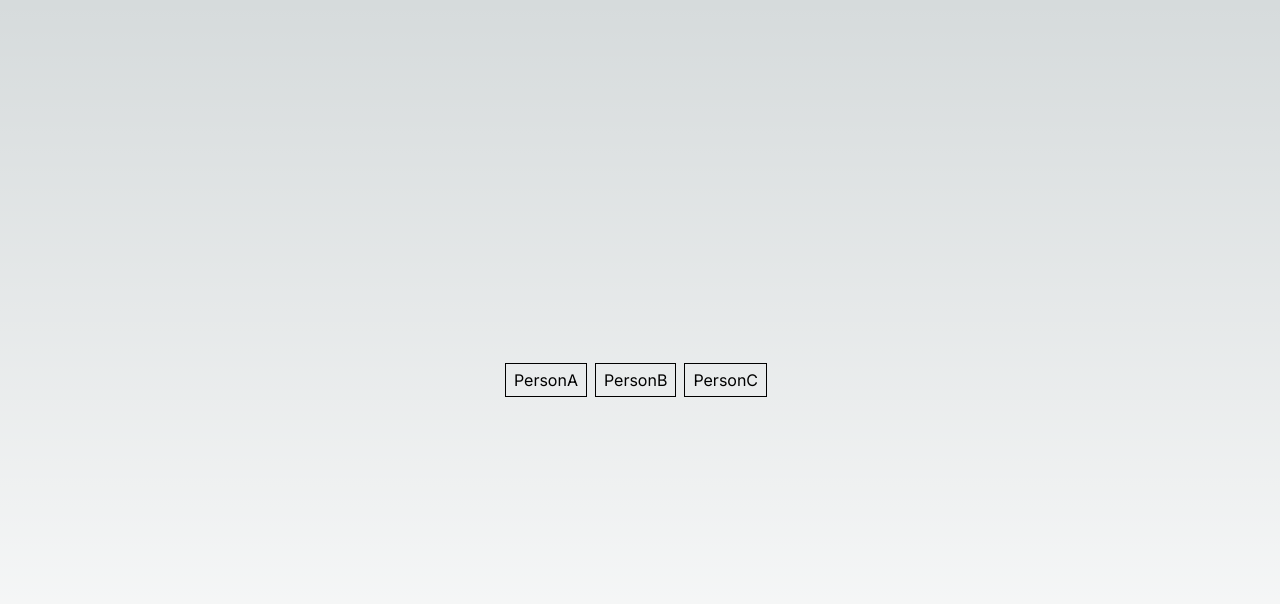
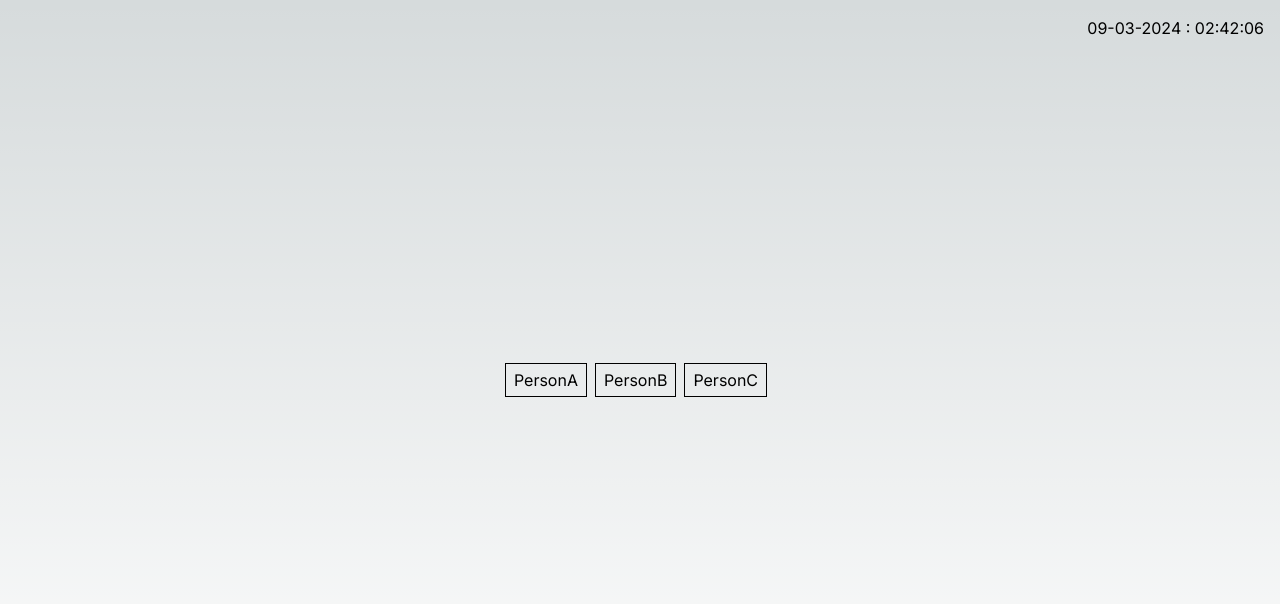
Before and after one commit to mrf1freak/snc-mrf1freak, a Next.js app: page / in a window 1280 px wide. Shown: the top 604 px of the page. Built offline with nearby package versions, Linux system fonts and the light colour scheme.

Commit message:
feat: add clock

```diff
--- a/package.json
+++ b/package.json
@@ -12,12 +12,14 @@
   "dependencies": {
     "@prisma/client": "^5.10.2",
     "classnames": "^2.5.1",
+    "dayjs": "^1.11.10",
     "next": "14.1.0",
     "prettier": "^3.2.4",
     "react": "^18",
     "react-dom": "^18",
     "react-query": "^3.39.3",
-    "tailwind-merge": "^2.2.1"
+    "tailwind-merge": "^2.2.1",
+    "usehooks-ts": "^3.0.1"
   },
   "devDependencies": {
     "@types/node": "^20",
--- /dev/null
+++ b/src/components/Clock.tsx
@@ -0,0 +1,14 @@
+import dayjs from "dayjs";
+import { useState } from "react";
+import { useInterval } from "usehooks-ts";
+
+export default function Clock() {
+  const [now, setNow] = useState(new Date());
+  useInterval(() => setNow(new Date()), 1000);
+
+  return (
+    <div className="fixed top-4 right-4">
+      {dayjs(now).format("DD-MM-YYYY : hh:mm:ss")}
+    </div>
+  );
+}
--- a/src/layouts/MainLayout.tsx
+++ b/src/layouts/MainLayout.tsx
@@ -4,6 +4,7 @@ import classNames from "classnames";
 import { Button } from "@/components/Button";
 import { Person } from "@/utils/common/person";
 import PersonDetails from "@/components/PersonDetails";
+import Clock from "@/components/Clock";
 
 const inter = Inter({ subsets: ["latin"] });
 
@@ -34,6 +35,7 @@ export const MainLayout: FunctionComponent<
         <button />
       </div>
       {selectedPerson && <PersonDetails id={selectedPerson} />}
+      <Clock />
     </main>
   );
 };
```
Also changed, not shown: 1 other file (tests, documents, lock files or other folders).
